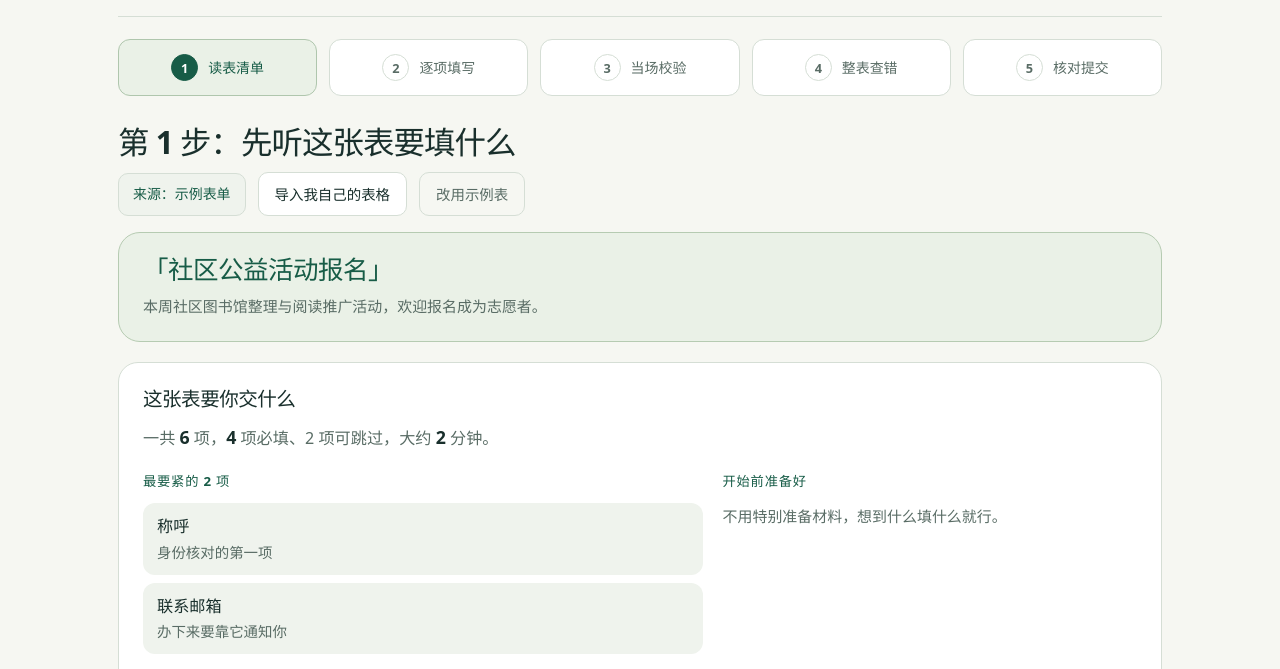
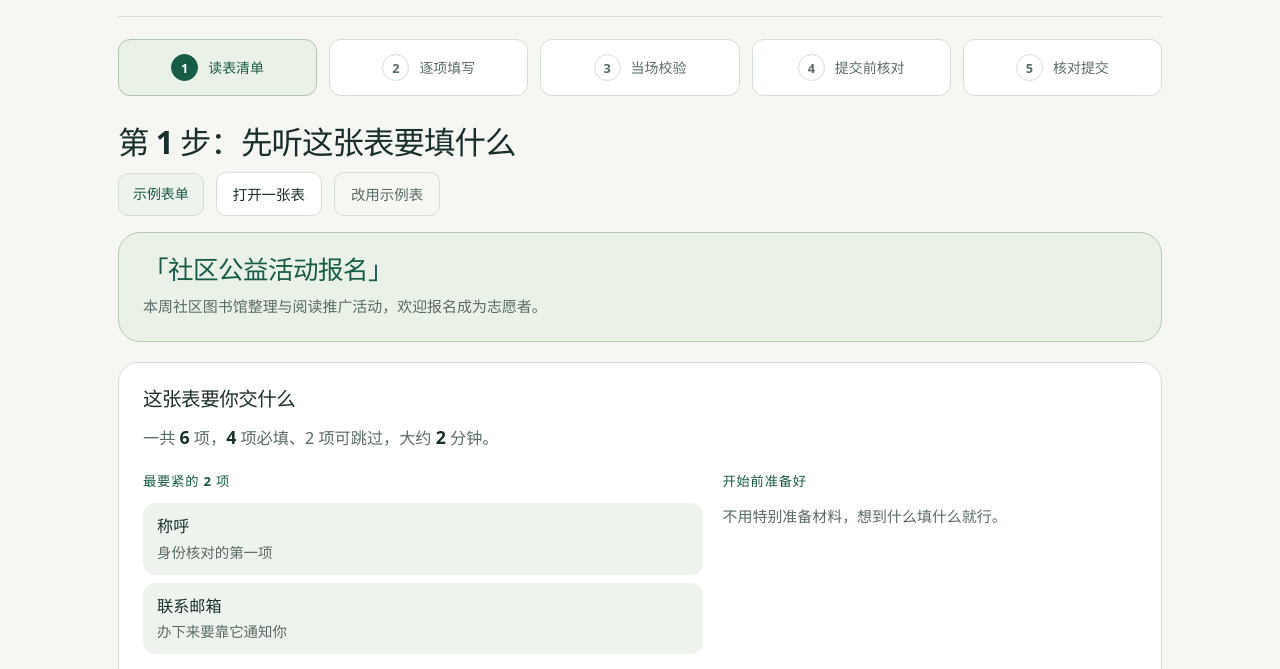
Before and after one commit to WAustin126/MingLu, a website: page public/user/index.html in a window 1280 px wide. Shown: the part 108-777 px from the top of the page. Drawn offline with Linux system fonts and the light colour scheme; no server answers.

Commit message:
Personal side: clarify boundary with org side (source badges, step 4 renamed to pre-submit check, import renamed to open-a-form)

```diff
--- a/public/user/index.html
+++ b/public/user/index.html
@@ -59,7 +59,7 @@
     <li data-step="1" class="active"><span class="no">1</span>读表清单</li>
     <li data-step="2"><span class="no">2</span>逐项填写</li>
     <li data-step="3"><span class="no">3</span>当场校验</li>
-    <li data-step="4"><span class="no">4</span>整表查错</li>
+    <li data-step="4"><span class="no">4</span>提交前核对</li>
     <li data-step="5"><span class="no">5</span>核对提交</li>
   </ol>
 
@@ -71,7 +71,7 @@
 
       <div class="source-bar">
         <span class="source-chip" id="sourceChip">正在读取表单…</span>
-        <button type="button" class="btn secondary" id="openImport" style="min-height:44px;padding:9px 16px;font-size:.85rem">导入我自己的表格</button>
+        <button type="button" class="btn secondary" id="openImport" style="min-height:44px;padding:9px 16px;font-size:.85rem">打开一张表</button>
         <button type="button" class="btn ghost" id="useSample" style="min-height:44px;padding:9px 16px;font-size:.85rem">改用示例表</button>
       </div>
 
@@ -109,11 +109,11 @@
 
     <!-- ============ 步骤 4：整表查错 ============ -->
     <section class="step-panel" id="panel-4" hidden aria-labelledby="title-4">
-      <h1 class="step-title" id="title-4" tabindex="-1">第 4 步：检查整张表</h1>
-      <p class="step-desc">点下面的按钮，把整张表再查一遍。查出的问题可以直接跳回去改。</p>
+      <h1 class="step-title" id="title-4" tabindex="-1">第 4 步：提交前核对</h1>
+      <p class="step-desc">点下面的按钮，把你填的内容整体核对一遍：有没有漏填、填错。发现问题可以直接跳回去改。（这里核对的是你填的内容，不是表本身的问题。）</p>
 
       <div class="btn-row" style="margin-top:0">
-        <button type="button" class="btn" id="doCheck">检查整张表</button>
+        <button type="button" class="btn" id="doCheck">开始核对</button>
       </div>
       <div id="checkResult" aria-live="polite"></div>
 
@@ -150,7 +150,7 @@
 
 <!-- ============ 导入表格对话框 ============ -->
 <dialog class="import-dlg" id="importDialog" aria-labelledby="importTitle">
-  <h2 id="importTitle">导入我自己的表格</h2>
+  <h2 id="importTitle">打开一张表</h2>
   <p class="step-desc" style="margin-bottom:0">四种方式任选：上传网页表格文件、粘贴网页源码、粘贴表格文字，或上传表单照片（后两种可让 AI 帮你整理）。</p>
 
   <div class="dlg-tabs" role="tablist">
@@ -181,7 +181,7 @@
   <div id="importMsg" aria-live="polite"></div>
 
   <div class="btn-row">
-    <button type="button" class="btn" id="doImport">开始导入</button>
+    <button type="button" class="btn" id="doImport">打开这张表</button>
     <button type="button" class="btn ghost" id="cancelImport">取消</button>
   </div>
 </dialog>
@@ -300,13 +300,11 @@
 
     var chip = $("#sourceChip");
     var labelMap = {
-      published: "来源：机构发布",
-      imported: "来源：我自己导入",
-      "default": "来源：示例表单"
+      published: "机构已修复 · 这是机构检查修复后发布的表，填起来最稳",
+      imported: "未修复版 · 我自己导入的表（临时整理，没经过机构检查修复）",
+      "default": "示例表单"
     };
-    var extra = source === "published" ? "（机构侧修复并发布）"
-      : source === "imported" ? "（本地解析 / AI 整理）" : "";
-    chip.textContent = (labelMap[source] || "来源：示例表") + extra;
+    chip.textContent = labelMap[source] || "示例表单";
 
     renderOverview(schema);
     $("#startFill").disabled = false;
```
